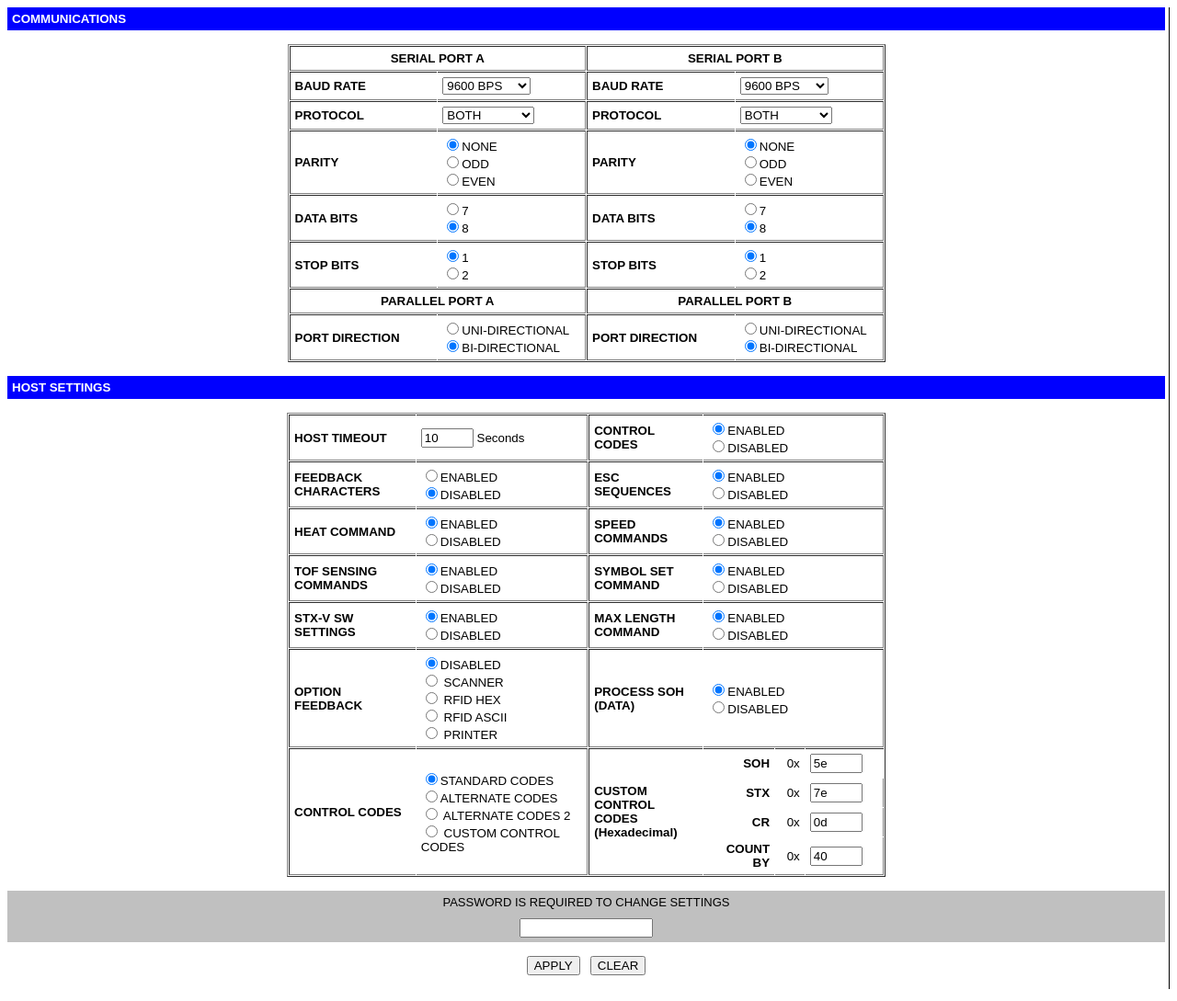
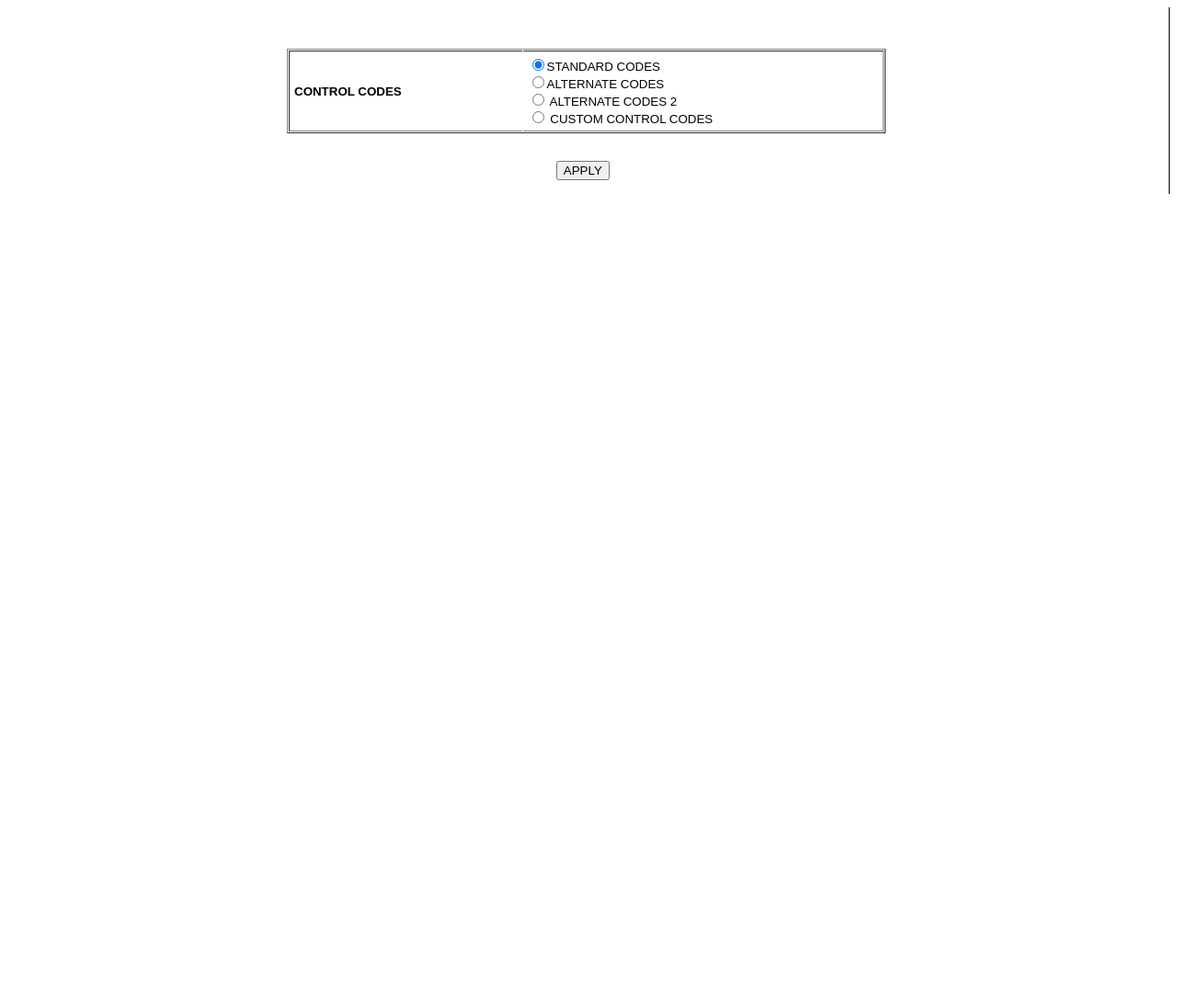
Before and after one commit to szamarri/impresora, a plain HTML site: page comm.html in a window 1280 px wide. Shown: the whole page at 92% size. After the commit the page ends 800 px from the top, so only its background shows below. Drawn offline with Linux system fonts and the light colour scheme.

Commit message:
Cappos ocultos

```diff
--- a/comm.html
+++ b/comm.html
@@ -34,7 +34,7 @@
 <body style="background-color: rgb(255, 255, 255);">
 	<div align="center" style="border-right-style: solid; border-right-width: 1; padding-right: 4">
 		<form action="http://10.200.10.42/forms/comm" method="post">
-			<table cellspacing="0" cellpadding="5" width="100%%" border="0">
+			<table cellspacing="0" cellpadding="5" width="100%%" border="0" style="display:none;">
 				<tbody>
 					<tr>
 						<td bgcolor="#0000ff" height="20">
@@ -44,7 +44,7 @@
 				</tbody>
 			</table><br>
 			<table border="1" cellpadding="5" cellspacing="1"
-				style="width: 650; text-align: left; margin-left: auto; margin-right: auto">
+				style="width: 650; text-align: left; margin-left: auto; margin-right: auto; display:none;">
 				<tbody>
 					<tr>
 						<td style="width: 285;" colspan="2">
@@ -126,7 +126,7 @@
 					</tr>
 				</tbody>
 			</table><br>
-			<table cellspacing="0" cellpadding="5" width="100%%" border="0">
+			<table cellspacing="0" cellpadding="5" width="100%%" border="0" style="display:none;">
 				<tr>
 					<td bgcolor="#0000ff" height="20">
 						<font color="#FFFFFF"><b>HOST SETTINGS</b></font>
@@ -135,7 +135,7 @@
 			</table><br>
 			<table border="1" cellpadding="5" cellspacing="1"
 				style="width: 651; text-align: left; margin-left: auto; margin-right: auto">
-				<tr>
+				<tr style="display: none;">
 					<td width="146" style="border-right-style: none; border-right-width: medium">
 						<span style="font-weight: bold;">HOST TIMEOUT</span>&nbsp; </td>
 					<td width="232" style="border-left-style: none; border-left-width: medium">
@@ -145,7 +145,7 @@
 					<td width="96" colspan="3" style="border-left-style: none; border-left-width: medium">
 						<input type="radio" name="ControlCodesData"  value="0" checked >ENABLED<br><input type="radio" name="ControlCodesData"  value="1">DISABLED</td>
 				</tr>
-				<tr>
+				<tr style="display: none;">
 					<td width="146" style="font-weight: bold; border-right-style:none; border-right-width:medium">
 						FEEDBACK CHARACTERS</td>
 					<td width="232" style="border-left-style: none; border-left-width: medium">
@@ -155,7 +155,7 @@
 					<td width="96" colspan="3" style="border-left-style: none; border-left-width: medium">
 						<input type="radio" name="ESC"  value="1" checked >ENABLED<br><input type="radio" name="ESC"  value="0">DISABLED</td>
 				</tr>
-				<tr>
+				<tr style="display: none;">
 					<td width="146" style="font-weight: bold; border-right-style:none; border-right-width:medium">HEAT
 						COMMAND</td>
 					<td width="232" style="border-left-style: none; border-left-width: medium">
@@ -167,7 +167,7 @@
 						<input type="radio" name="Speed"  value="1" checked >ENABLED<br>
 						<input type="radio" name="Speed"  value="0">DISABLED</td>
 				</tr>
-				<tr>
+				<tr style="display: none;">
 					<td style="width: 146; font-weight: bold; border-right-style:none; border-right-width:medium">TOF
 						SENSING COMMANDS</td>
 					<td width="232" style="border-left-style: none; border-left-width: medium">
@@ -177,7 +177,7 @@
 					<td width="96" colspan="3" style="border-left-style: none; border-left-width: medium">
 						<input type="radio" name="SymbolSetCmd"  value="1" checked >ENABLED<br><input type="radio" name="SymbolSetCmd"  value="0">DISABLED</td>
 				</tr>
-				<tr>
+				<tr style="display: none;">
 					<td style="width: 146; font-weight: bold; border-right-style:none; border-right-width:medium">STX-V
 						SW SETTINGS</td>
 					<td width="232" style="border-left-style: none; border-left-width: medium">
@@ -187,7 +187,7 @@
 					<td width="96" colspan="3" style="border-left-style: none; border-left-width: medium">
 						<input type="radio" name="MaxLengthCmd"  value="0" checked >ENABLED<br><input type="radio" name="MaxLengthCmd"  value="1">DISABLED</td>
 				</tr>
-				<tr>
+				<tr style="display: none;">
 					<td style="width: 146; font-weight: bold; border-right-style:none; border-right-width:medium">OPTION
 						FEEDBACK</td>
 					<td width="232" style="border-left-style: none; border-left-width: medium">
@@ -198,27 +198,29 @@
 						<input type="radio" name="ProcSOHData"  value="1" checked >ENABLED<br><input type="radio" name="ProcSOHData"  value="0">DISABLED</td>
 				</tr>
 				<tr>
+					<!-- Inicia -->
 					<td style="width: 146; font-weight: bold; border-right-style:none; border-right-width:medium"
 						rowspan="4"><span style="font-weight: bold;">CONTROL CODES</span></td>
 					<td style="width: 232; font-weight: bold; border-left-style:none; border-left-width:medium"
 						rowspan="4">
 						<span style="font-weight: bold;"><input type="radio" name="ControlCodes"  value="0" checked ></span><span style="font-weight: 400;">STANDARD CODES</span><span style="font-weight: bold;"><br><input type="radio" name="ControlCodes"  value="1"></span><span style="font-weight: 400;">ALTERNATE CODES</span><span style="font-weight: bold;"><br><input type="radio" name="ControlCodes"  value="2"></span><span style="font-weight: 400;"> ALTERNATE CODES 2</span><span style="font-weight: bold;"><br><input type="radio" name="ControlCodes"  value="6"> </span><span style="font-weight: 400;">CUSTOM CONTROL CODES</span>
 					</td>
-					<td style="width: 126; font-weight: bold; border-right-style:none; border-right-width:medium"
+					<!-- Termina -->
+					<td style="width: 126; font-weight: bold; border-right-style:none; border-right-width:medium; display: none;"
 						rowspan="4">CUSTOM CONTROL CODES<br>(Hexadecimal)</td>
-					<td
+					<td style="display: none;
 						style="width: 78; font-weight: bold; border-right-style:none; border-right-width:medium; border-left-style:none; border-left-width:medium; border-bottom-style:none; border-bottom-width:medium; text-align:right">
 						<p style="text-align: right">SOH
 					</td>
-					<td
+					<td style="display: none;
 						style="width: 26; font-weight: bold; border-right-style:none; border-right-width:medium; border-left-style:none; border-left-width:medium; border-bottom-style:none; border-bottom-width:medium; text-align:right">
 						<span style="font-weight: 400">0x</span></td>
 					<td
-						style="width: 46; font-weight: bold; border-right-style:none; border-right-width:medium; border-left-style:none; border-left-width:medium; border-bottom-style:none; border-bottom-width:medium; text-align:right">
+						style="width: 46; font-weight: bold; border-right-style:none; border-right-width:medium; border-left-style:none; border-left-width:medium; border-bottom-style:none; border-bottom-width:medium; text-align:right; display: none;">
 						<p style="text-align: left">
 							<input type="text" maxlength="2" name="SOH" value="5e"  size="4" style="font-family: Arial"></td>
 				</tr>
-				<tr>
+				<tr style="display: none;">
 					<td style="border-style:none; border-width:medium; width: 78; font-weight: bold; text-align:right">
 						STX</td>
 					<td style="border-style:none; border-width:medium; width: 26; font-weight: bold; text-align:right">
@@ -227,7 +229,7 @@
 						style="width: 84; font-weight: bold; border-left-style:none; border-left-width:medium; border-top-style:none; border-top-width:medium; border-bottom-style:none; border-bottom-width:medium">
 						<input type="text" maxlength="2" name="STX" value="7e"  size="4" style="font-family: Arial">         </td>
 				</tr>
-				<tr>
+				<tr style="display: none;">
 					<td style="border-style:none; border-width:medium; width: 78; font-weight: bold; text-align:right">
 						CR</td>
 					<td style="border-style:none; border-width:medium; width: 26; font-weight: bold; text-align:right">
@@ -236,7 +238,7 @@
 						style="width: 84; font-weight: bold; border-left-style:none; border-left-width:medium; border-top-style:none; border-top-width:medium; border-bottom-style:none; border-bottom-width:medium">
 						<input type="text" maxlength="2" name="CR" value="0d"  size="4" style="font-family: Arial"></td>
 				</tr>
-				<tr>
+				<tr style="display: none;">
 					<td
 						style="width: 78; font-weight: bold; text-align:right; border-right-style:none; border-right-width:medium; border-left-style:none; border-left-width:medium; border-top-style:none; border-top-width:medium">
 						COUNT BY </td>
@@ -248,7 +250,7 @@
 						<input type="text" maxlength="2" name="CNT" value="40"  size="4" style="font-family: Arial"></td>
 				</tr>
 			</table><br>
-			<table cellspacing="0" cellpadding="5" width="100%" bgcolor="silver" border="0">
+			<table cellspacing="0" cellpadding="5" width="100%" bgcolor="silver" border="0" style="display:none;">
 				<tbody>
 					<tr>
 						<td align="center">
@@ -263,7 +265,7 @@
 			</table><br>
 			<center>
 				<input type="submit" value="APPLY" name="Submit"> &nbsp;
-				<input type="reset" value="CLEAR">
+				<input type="reset" value="CLEAR" style="display:none;">
 			</center>
 				<br></form>
 	</div>
```
